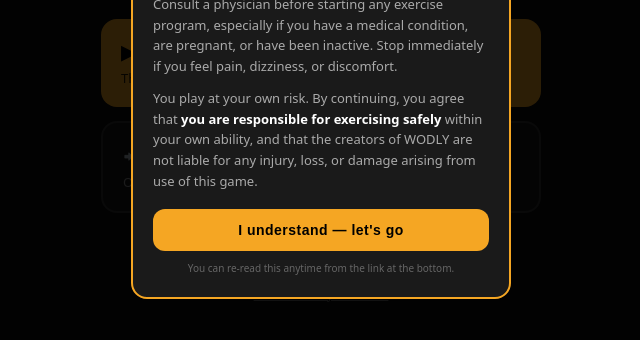
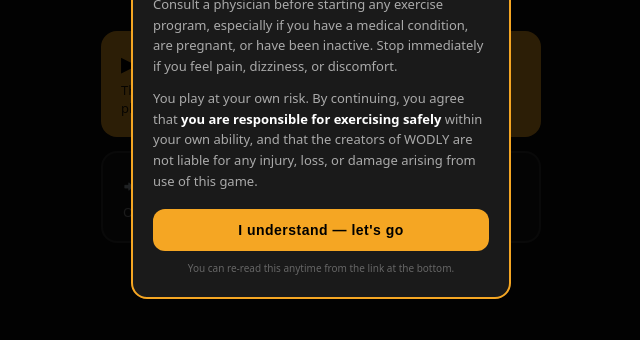
Before and after one commit to justinellistx/wodly-game, a plain HTML site: page index.html in a window 1280 px wide. Shown: the part 322-662 px from the top of the page, without its empty margins (319-959 px from the left). Drawn offline with Linux system fonts and the light colour scheme.

Commit message:
Remove separate solo board; solo plays through main mode

```diff
--- a/index.html
+++ b/index.html
@@ -72,14 +72,12 @@
 
   <a class="choice start" href="board">
     <div class="ttl">▶ Start a game</div>
-    <div class="sub">This screen becomes the board. Players join from their phones.</div>
+    <div class="sub">This screen becomes the board. Join from your phone — one player or a whole class.</div>
   </a>
   <a class="choice join" href="play">
     <div class="ttl">📲 Join a game</div>
     <div class="sub">On your phone — enter the room code shown on the board.</div>
   </a>
-
-  <button class="solo-link" id="soloLink" onclick="location.href='solo'">Solo practice (one device) →</button>
 
   <div class="foot"><button id="discLink">Health &amp; safety disclaimer</button></div>
 </div>
```
